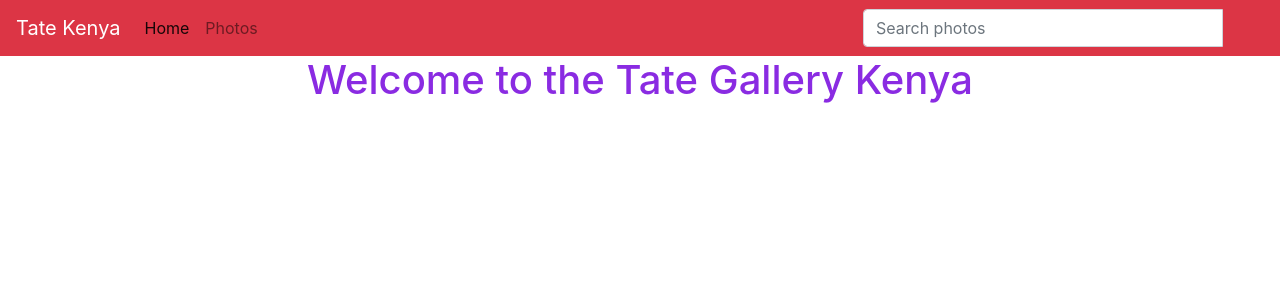
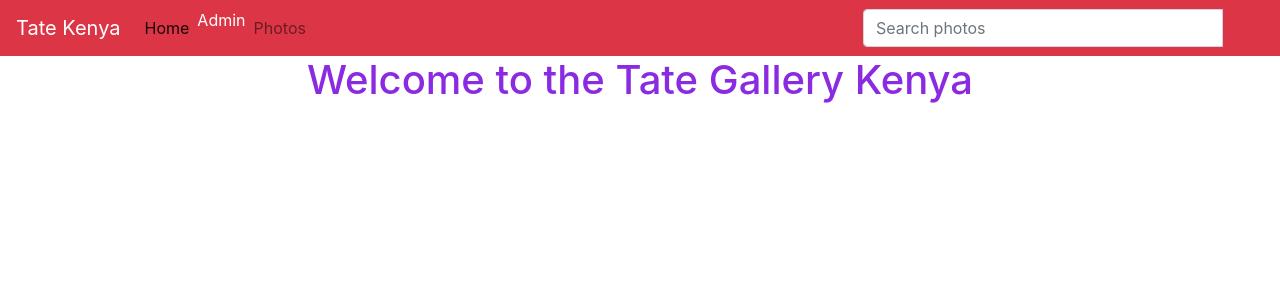
Before and after one commit to claudiahW/TateKe, a Django app: page / in a window 1280 px wide. Shown: the top 300 px of the page. Run offline with Django 3.2, Linux system fonts and the light colour scheme; data that the repository does not hold is empty; some libraries are stand-ins or nearby versions.

Commit message:
style navbar

```diff
--- a/gallery/templates/navbar.html
+++ b/gallery/templates/navbar.html
@@ -14,6 +14,7 @@
         <div class="collapse navbar-collapse" id="navbarNavAltMarkup">
           <div class="navbar-nav">
             <a class="nav-item nav-link active" href="#">Home <span class="sr-only">(current)</span></a>
+            <a style ="color:black;" href="/admin" class="nav-item text-white" active-color="black">Admin</a>
             <a class="nav-item nav-link" href="#">Photos <span class="sr-only">(current)</span></a>
             </div>
         </div>
--- a/tateke/settings.py
+++ b/tateke/settings.py
@@ -140,7 +140,6 @@ USE_L10N = True
 
 USE_TZ = True
 
-
 STATICFILES_STORAGE = 'whitenoise.storage.CompressedManifestStaticFilesStorage'
 STATIC_ROOT = os.path.join(BASE_DIR, 'staticfiles')
 STATIC_URL = '/static/'
```
Also changed, not shown: gallery/migrations/0003_auto_20211201_1940.py (added).
